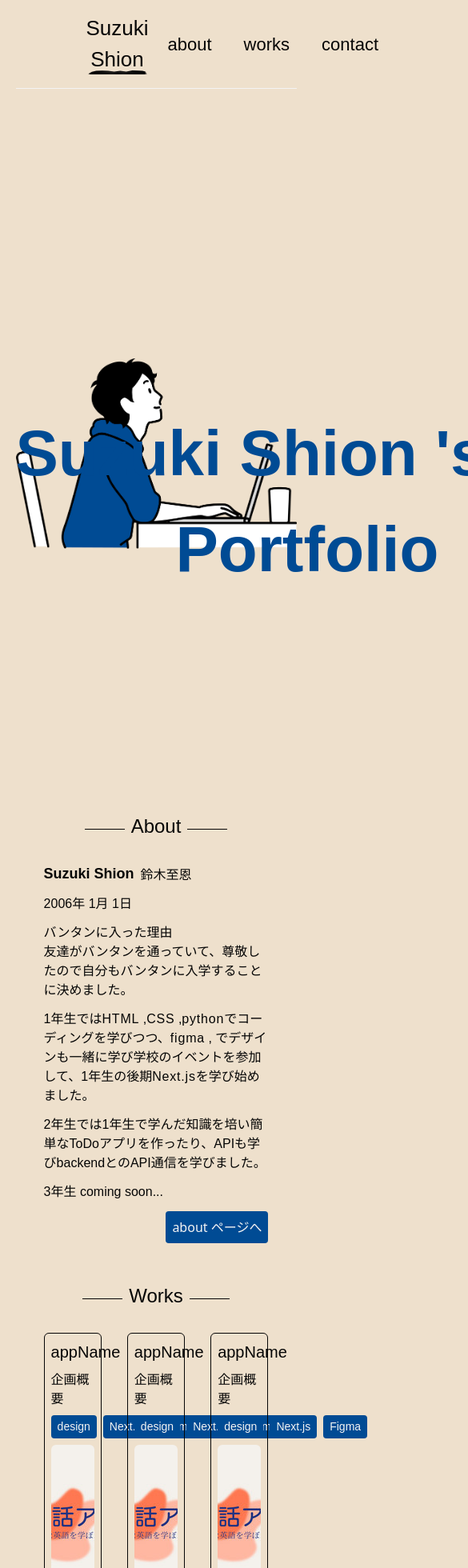
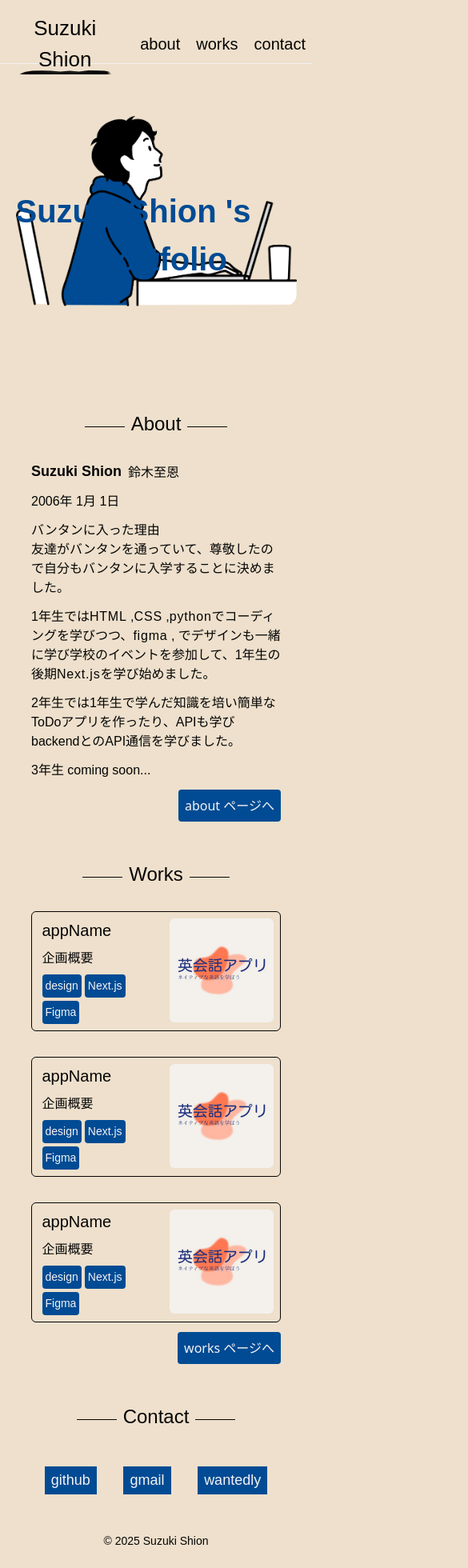
Before and after one commit to Shion1811/portfolio, a Next.js app in the folder next-app/: page / in a window 390 px wide. Shown: the top 1960 px of the page at 80% size, 585 px wide, since content can reach past the window. After the commit the page ends 1937 px from the top, so only its background shows below. Built offline with nearby package versions, Linux system fonts and the light colour scheme; a web font is replaced by a local one.

Commit message:
デザインの微調整とレスポンシブ対応

```diff
--- a/next-app/app/about/page.tsx
+++ b/next-app/app/about/page.tsx
@@ -9,9 +9,9 @@ export default function about() {
   const router = useRouter();
   return (
     <div className="bg-beige w-full h-full">
-      <div className="w-full px-[5%] mx-auto">
+      <div className="w-full sm:px-[5%] mx-auto">
         <Header />
-        <section className="w-full px-[10%] mx-auto flex flex-col gap-3 my-8">
+        <section className="w-full px-[10%] mx-auto sm:flex flex-col gap-3 my-8 hidden">
           <SectionTitle title="趣味" />
           <div>
             <div className="grid grid-cols-3 gap-4 justify-center my-8">
@@ -43,7 +43,7 @@ export default function about() {
             </div>
           </div>
         </section>
-        <section className="w-full px-[10%] mx-auto flex flex-col gap-3 my-8 py-3">
+        <section className="w-full px-[10%] mx-auto flex flex-col gap-3 my-8 py-3 mt-25 sm:mt-0">
           <div id="dodge-ball">
             <h3 className="h3 text-blue">ドッジボール</h3>
             <p className="p">
--- a/next-app/app/components/features/header.tsx
+++ b/next-app/app/components/features/header.tsx
@@ -4,34 +4,34 @@ import { useRouter } from "next/navigation";
 export default function Header() {
   const router = useRouter();
   return (
-    <header className="sticky top-0 left-0 w-full px-20 py-3 mx-auto z-50 bg-beige border-b-[0.3px] border-white">
-      <div className="flex items-center justify-between">
-        <div className="underline w-[240px] h-fit px-2 py-1 text-center">
+    <header className="fixed top-0 md:px-20 sm:px-0 sm:h-[110px] h-[80px] py-3 mx-auto z-50 bg-beige border-b-[0.3px] border-white w-full px-2">
+      <div className="flex items-center justify-between gap-2">
+        <div className="underline sm:w-[25%] h-fit sm:px-2 px-0 py-1 text-center w-[60%]  mx-auto">
           <button
-            className="title text-black w-full h-full font-family-title"
+            className="title text-black w-fit h-full font-family-title"
             onClick={() => router.push("/")}
           >
             Suzuki Shion
           </button>
         </div>
-        <div className="flex items-center gap-2">
+        <div className="flex items-center gap-5 w-[90%] mx-auto justify-end">
           <button
             onClick={() => router.push("/about")}
-            className="h2 w-fit px-2 py-1"
+            className="sm:h2 h3 w-fit sm:px-2 py-1"
           >
-            <h2 className="h2 w-fit px-2 py-1">about</h2>
+            <h2 className="sm:h2 h3 w-fit sm:px-2 py-1">about</h2>
           </button>
           <button
             onClick={() => router.push("/works")}
-            className="h2 w-fit px-2 py-1"
+            className="h2 w-fit sm:px-2 py-1"
           >
-            <h2 className="h2 w-fit px-2 py-1">works</h2>
+            <h2 className="sm:h2 h3 w-fit sm:px-2 py-1">works</h2>
           </button>
           <button
             onClick={() => (window.location.href = "/#contact")}
-            className="h2 w-fit px-2 py-1"
+            className="h2 w-fit sm:px-2 py-1"
           >
-            <h2 className="h2 w-fit px-2 py-1">contact</h2>
+            <h2 className="sm:h2 h3 w-fit sm:px-2 py-1">contact</h2>
           </button>
         </div>
       </div>
--- a/next-app/app/components/ui/hobby-card.tsx
+++ b/next-app/app/components/ui/hobby-card.tsx
@@ -7,10 +7,10 @@ interface HobbyCardProps {
 export default function HobbyCard({ title, image, onClick }: HobbyCardProps) {
   return (
     <button
-      className="hobby-card-image border-blue border-1 text-black rounded-md"
+      className="sm:hobby-card-image border-blue border-1 text-black rounded-md hidden sm:block w-fit"
       onClick={onClick}
     >
-      <div className=" w-[300px] h-[150px] flex items-center justify-center relative">
+      <div className="w-[20vw] h-[150px] flex items-center justify-center relative">
         <img
           src={image}
           alt={`${title}の画像`}
--- a/next-app/app/components/ui/works.tsx
+++ b/next-app/app/components/ui/works.tsx
@@ -7,21 +7,26 @@ interface WorksProps {
 export default function Works({ title, overview, tags, img }: WorksProps) {
   return (
     <div>
-      <div className="w-full border-black border-1 rounded-md p-2 flex flex-col gap-2">
+      <div className="w-full border-black border-1 rounded-md p-2 flex lg:flex-col gap-2">
+        <div className="flex flex-col gap-2 sm:w-full w-[50%] mx-auto">
           <h3 className="h3">{title}</h3>
-        <p className="p">{overview}</p>
-        <div className="small text-white flex gap-2">
+          <p className="p w-fit">{overview}</p>
+          <div className="small text-white flex xl:gap-2 gap-1 w-full flex-wrap">
             {Array.isArray(tags) &&
               tags.map((tag) => (
-              <p className="bg-blue w-fit rounded-sm px-2 py-1" key={tag}>
+                <p
+                  className="bg-blue w-fit h-fit rounded-sm sm:px-2 p-1 sm:py-1"
+                  key={tag}
+                >
                   {tag}
                 </p>
               ))}
           </div>
+        </div>
         <img
           src={img}
           alt="英会話アプリの画像"
-          className="w-full h-[200px] object-cover rounded-md"
+          className="md:w-fit w-[130px] lg:h-[200px] h-full object-cover rounded-md"
         />
       </div>
     </div>
--- a/next-app/app/globals.css
+++ b/next-app/app/globals.css
@@ -27,6 +27,17 @@
     --font-size-h4: 20px;
     --font-size-p: 18px;
     --font-size-small: 15px;
+  }
+}
+@media (max-width: 376px) {
+  :root {
+    --font-size-title: 24px;
+    --font-size-h1: 22px;
+    --font-size-h2: 20px;
+    --font-size-h3: 18px;
+    --font-size-h4: 16px;
+    --font-size-p: 14px;
+    --font-size-small: 12px;
   }
 }
 
--- a/next-app/app/page.tsx
+++ b/next-app/app/page.tsx
@@ -8,15 +8,15 @@ export default function top() {
   const router = useRouter();
   return (
     <div className="bg-beige w-full h-full">
-      <div className="w-full px-[5%] mx-auto">
+      <div className="w-full sm:px-[5%] mx-auto">
         <Header />
-        <section className="flex items-center relative h-[800px] w-full max-w-[1150px] mx-auto mt-14">
+        <section className="flex items-center relative sm:h-[800px] h-[400px] w-[90%] max-w-[1150px] mx-auto mt-16 sm:mt-26">
           <div className="absolute left-0 z-10">
-            <div className="font-family-title text-[80px] w-[800px] text-blue font-bold box-shadow-1">
+            <div className="font-family-title sm:text-[80px] text-[40px] sm:w-[800px] w-[300px] text-blue font-bold box-shadow-1">
               Suzuki Shion 's
             </div>
             <div className="relative">
-              <p className="font-family-title text-[80px] absolute top-0 left-[200px] text-blue font-bold box-shadow-1">
+              <p className="font-family-title sm:text-[80px] text-[40px] absolute top-0 sm:left-[200px] left-[100px] text-blue font-bold box-shadow-1">
                 Portfolio
               </p>
             </div>
@@ -66,7 +66,7 @@ export default function top() {
         </section>
         <section className="w-full px-[10%] mx-auto flex flex-col gap-3 my-8">
           <SectionTitle title="Works" />
-          <div className="grid grid-cols-3 justify-between gap-8 my-8mx-auto">
+          <div className="grid grid-cols-1 xl:grid-cols-3 flex-col justify-between gap-8 my-8mx-auto">
             {Array.from({ length: 3 }, (_, index) => (
               <Works
                 key={index}
@@ -92,19 +92,19 @@ export default function top() {
         >
           <SectionTitle title="Contact" />
           <div className="flex justify-around my-4">
-            <div className="border-b-[0.3px] border-black w-40 h-fit py-1 text-center bg-white contact-hover">
+            <div className="sm:border-b-[0.3px] sm:border-black sm:w-40 w-fit h-fit px-2 py-1 text-center sm:bg-white bg-blue contact-hover">
               <a href="https://github.com/Shion1811">
-                <h4 className="h4">github</h4>
+                <h4 className="h4 sm:text-black text-white">github</h4>
               </a>
             </div>
-            <div className="border-b-[0.3px] border-black w-40 h-fit py-1 text-center bg-white contact-hover">
+            <div className="sm:border-b-[0.3px] sm:border-black sm:w-40 w-fit h-fit px-2 py-1 text-center sm:bg-white bg-blue contact-hover">
               <a href="mailto:shion48691811@gmail.com">
-                <h4 className="h4">gmail</h4>
+                <h4 className="h4 sm:text-black text-white">gmail</h4>
               </a>
             </div>
-            <div className="border-b-[0.3px] border-black w-40 h-fit py-1 text-center bg-white contact-hover">
+            <div className="sm:border-b-[0.3px] sm:border-black sm:w-40 w-fit h-fit px-2 py-1 text-center sm:bg-white bg-blue contact-hover">
               <a href="https://www.wantedly.com/id/shion_2006">
-                <h4 className="h4">wantedly</h4>
+                <h4 className="h4 sm:text-black text-white">wantedly</h4>
               </a>
             </div>
           </div>
--- a/next-app/app/works/page.tsx
+++ b/next-app/app/works/page.tsx
@@ -5,12 +5,12 @@ import Works from "../components/ui/works";
 export default function works() {
   return (
     <div className="bg-beige w-full h-full">
-      <div className="w-full px-[5%] mx-auto">
+      <div className="w-full sm:px-[5%] mx-auto">
         <Header />
         <div className="w-full px-[10%] mx-auto">
-          <section className="w-full flex flex-col gap-3 my-8">
+          <section className="w-full flex flex-col gap-3 my-8 mt-20 sm:mt-30">
             <SectionTitle title="frontend" />
-            <div className="grid grid-cols-3 justify-between gap-8 my-8mx-auto">
+            <div className="grid grid-cols-1 xl:grid-cols-3 flex-col justify-between gap-8 my-8mx-auto lg:grid-cols-2">
               {Array.from({ length: 6 }, (_, index) => (
                 <Works
                   key={index}
@@ -22,7 +22,7 @@ export default function works() {
               ))}
             </div>
             <SectionTitle title="UI/UX" />
-            <div className="grid grid-cols-3 justify-between gap-8 my-8mx-auto">
+            <div className="grid grid-cols-1 xl:grid-cols-3 flex-col justify-between gap-8 my-8mx-auto lg:grid-cols-2">
               {Array.from({ length: 6 }, (_, index) => (
                 <Works
                   key={index}
```
Lines whose indentation alone changed are shown as unchanged.
